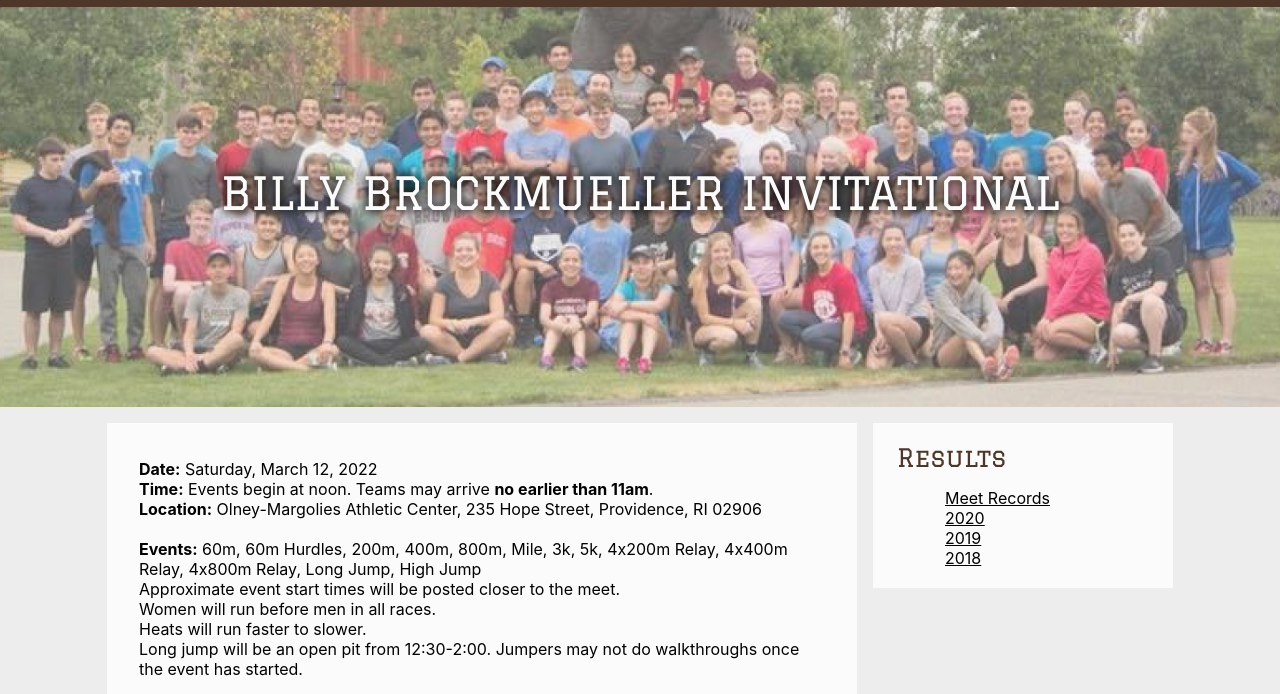
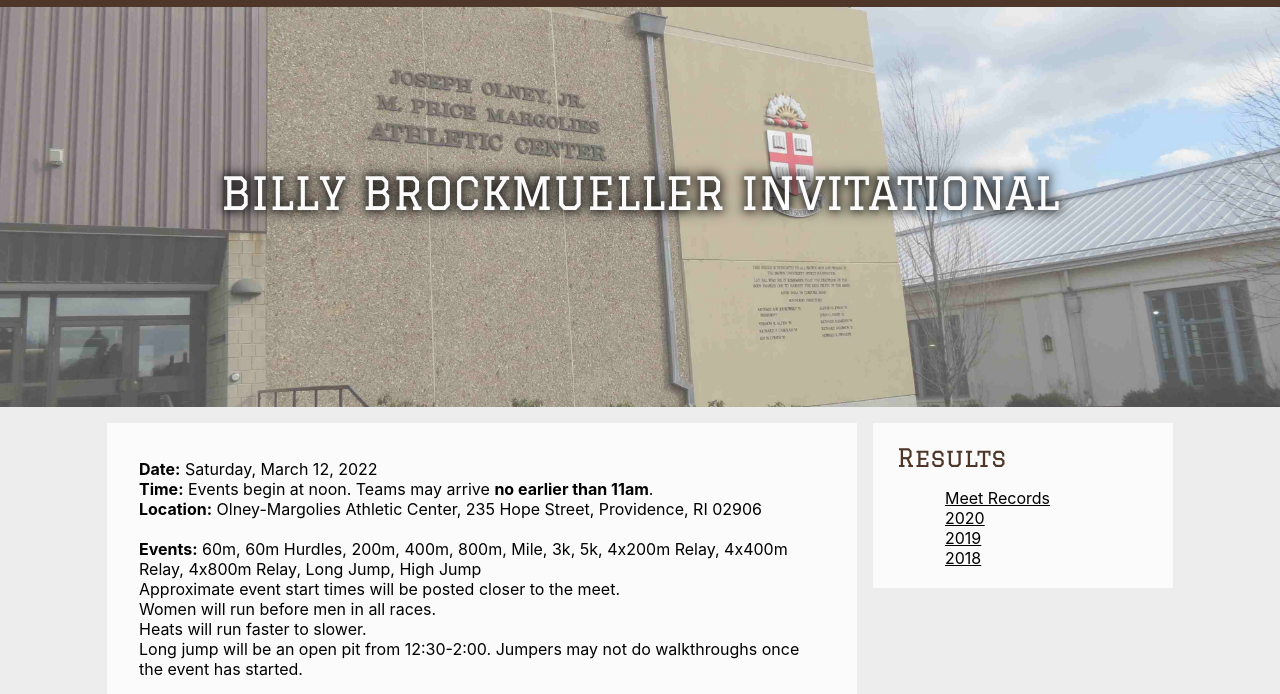
Before and after one commit to Brown-Running-Club/website, a Gatsby site: page /billy-brockmueller-invitational in a window 1280 px wide. Shown: the part 57-751 px from the top of the page. Built offline with nearby package versions, Linux system fonts and the light colour scheme; Gatsby itself is replaced by a stand-in of ours.

Commit message:
Change picture to omac (#39)

```diff
--- a/src/pages/billy-brockmueller-invitational.tsx
+++ b/src/pages/billy-brockmueller-invitational.tsx
@@ -1,5 +1,5 @@
 import React from "react"
-import Kickoff from "../images/kickoff.jpg"
+import Omac from "../images/omac.jpg"
 import theme from "../config/theme"
 import Card from "../components/card"
 import PageBody from "../components/page-body"
@@ -15,7 +15,7 @@
       <Results />
     </Card>;
   return (
-    <Layout title="Billy Brockmueller Invitational" image={Kickoff}>
+    <Layout title="Billy Brockmueller Invitational" image={Omac}>
       <PageBody>
         <WideContainer>
           <Card>
```
Also changed, not shown: src/images/omac.jpg (added).
